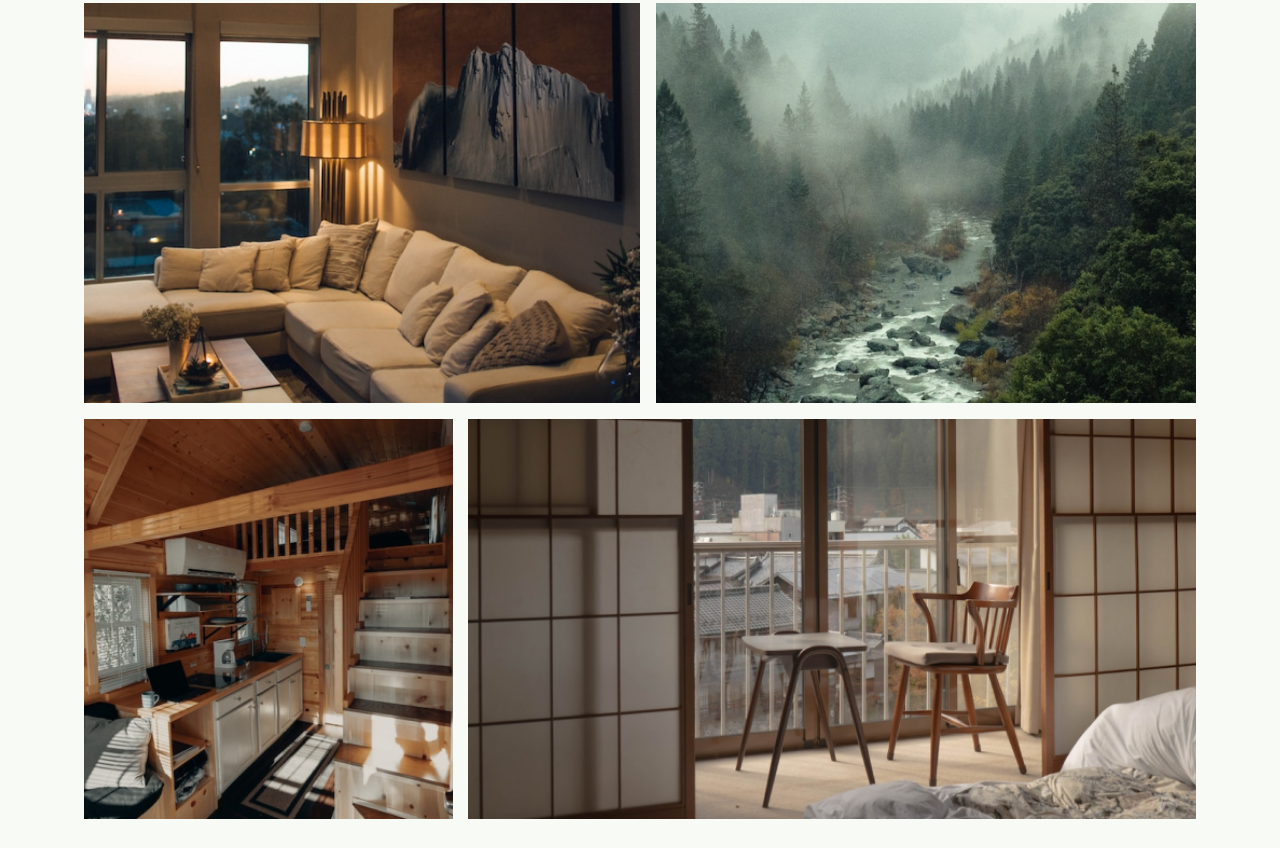
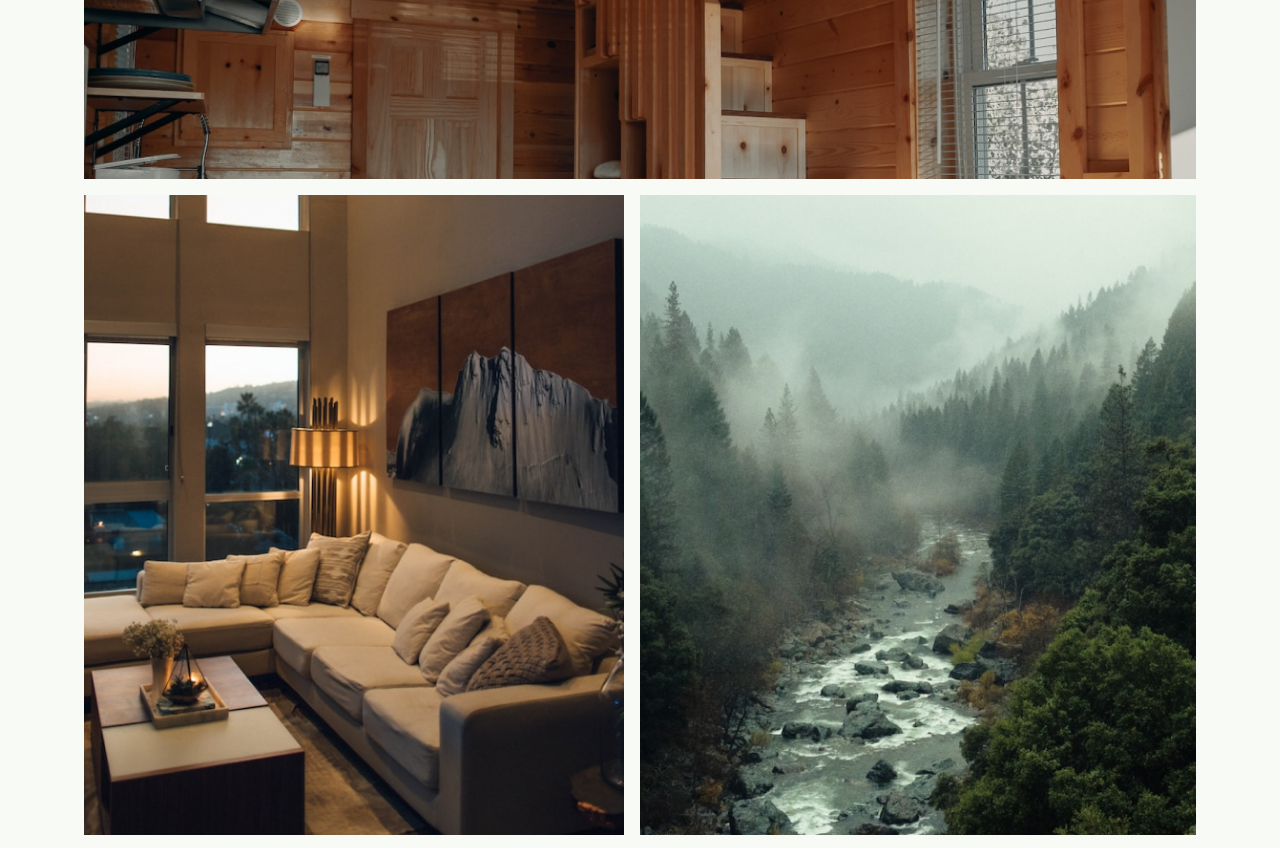
Before and after one commit to dwhenson/framework-assessment, a website built with Vite: page index.html in a window 1280 px wide. Shown: the part 2418-3266 px from the top of the page. Built offline with nearby package versions, Linux system fonts and the light colour scheme.

Commit message:
✨ IMPROVE: image sizes

```diff
--- a/index.html
+++ b/index.html
@@ -80,24 +80,32 @@
       </section>
 
       <section class="flow-content" style="--flow-content: var(--space-s)">
-        <div class="image-grid-row">
+        <div class="has-sidebar" data-state="reversed">
           <div>
-            <img src="/assets/grid/1.jpg" alt="" />
+            <img src="/assets/grid/1.jpg" alt="" class="grid-image" />
           </div>
           <div>
-            <img src="/assets/grid/2.jpg" alt="" />
+            <img src="/assets/grid/2.jpg" alt="" class="grid-image" />
           </div>
         </div>
-        <div class="image-grid-row">
-          <img src="/assets/grid/3.jpg" alt="" />
+        <div class="has-sidebar">
+          <img src="/assets/grid/3.jpg" alt="" class="grid-image" />
         </div>
-        <div class="image-grid-row" style="--flex-grow: 1">
-          <div><img src="/assets/grid/4.jpg" alt="" /></div>
-          <div><img src="/assets/grid/5.jpg" alt="" /></div>
+        <div class="has-sidebar" style="--flex-grow: 1">
+          <div>
+            <img src="/assets/grid/4.jpg" alt="" class="grid-image tall" />
+          </div>
+          <div>
+            <img src="/assets/grid/5.jpg" alt="" class="grid-image tall" />
+          </div>
         </div>
-        <div class="image-grid-row" data-state="reversed">
-          <div><img src="/assets/grid/7.jpg" alt="" /></div>
-          <div><img src="/assets/grid/6.jpg" alt="" /></div>
+        <div class="has-sidebar">
+          <div>
+            <img src="/assets/grid/7.jpg" alt="" class="grid-image short" />
+          </div>
+          <div>
+            <img src="/assets/grid/6.jpg" alt="" class="grid-image short" />
+          </div>
         </div>
       </section>
 
--- a/scss/composition/_has-sidebar.scss
+++ b/scss/composition/_has-sidebar.scss
@@ -1,18 +1,34 @@
 @use "../abstracts" as *;
 
 .has-sidebar {
+  --side-size: 25rem;
+
   display: flex;
   flex-wrap: wrap;
-  gap: var(--bespoke-gap, #{spaceValue(space-s)});
+  gap: var(--gap, var(--space-s));
 
   > :first-child {
     flex-basis: var(--side-size, 30rem);
-    flex-grow: 1;
+    flex-grow: var(--flex-grow, 1);
   }
 
   > :last-child {
     flex-basis: 0;
-    flex-grow: 999;
+    flex-grow: var(--flex-grow, 999);
     min-inline-size: var(--main-size, 50%);
   }
+
+  &[data-state="reversed"] {
+    > :first-child {
+      flex-basis: 0;
+      flex-grow: var(--flex-grow, 999);
+      min-inline-size: var(--main-size, 50%);
+    }
+
+    > :last-child {
+      flex-basis: var(--side-size, 30rem);
+      flex-grow: var(--flex-grow, 1);
+      min-inline-size: unset;
+    }
+  }
 }
--- /dev/null
+++ b/scss/utilities/_grid-image.scss
@@ -0,0 +1,24 @@
+@use "../abstracts" as *;
+
+.grid-image {
+  object-fit: cover;
+  object-position: center;
+  inline-size: 100%;
+  block-size: var(--block-size, 24rem);
+
+  @include respond-to("small") {
+    --block-size: 31rem;
+  }
+
+  &.short {
+    @include respond-to("small") {
+      --block-size: 23rem;
+    }
+  }
+
+  &.tall {
+    @include respond-to("small") {
+      --block-size: 40rem;
+    }
+  }
+}
--- a/scss/utilities/_image-grid-row.scss
+++ b/scss/utilities/_image-grid-row.scss
@@ -27,11 +27,4 @@
       min-inline-size: 50%;
     }
   }
-
-  img {
-    object-fit: cover;
-    object-position: center;
-    inline-size: 100%;
-    block-size: 25rem;
-  }
 }
--- a/scss/utilities/_index.scss
+++ b/scss/utilities/_index.scss
@@ -3,8 +3,8 @@
 @forward "font-sizes";
 @forward "font-weights";
 @forward "full-bleed";
+@forward "grid-image";
 @forward "inset";
-@forward "image-grid-row";
 @forward "spacing";
 @forward "skip-link";
 @forward "visually-hidden";
```
